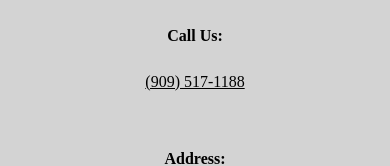
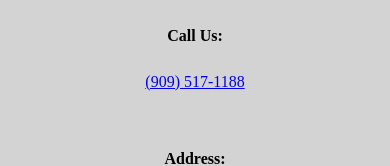
Before and after one commit to rushi444/MadBun, a Gatsby site: page /page-2 in a window 390 px wide. Shown: the part 273-439 px from the top of the page. Built offline with nearby package versions, Linux system fonts and the light colour scheme; Gatsby itself is replaced by a stand-in of ours.

Commit message:
update phone

```diff
--- a/src/components/layout.js
+++ b/src/components/layout.js
@@ -28,7 +28,7 @@ const Layout = ({ children }) => {
         <main>{children}</main>
         <FooterContainer>
           <h4>Call Us:</h4>
-          <AddressLink>(909) 517-1188</AddressLink>
+          <AddressLink href='tel:909-517-1188'>(909) 517-1188</AddressLink>
           <p />
           <h4>Address:</h4>
           <AddressLink href="https://goo.gl/maps/najyLJdEFQ8SdN7z5">
```
